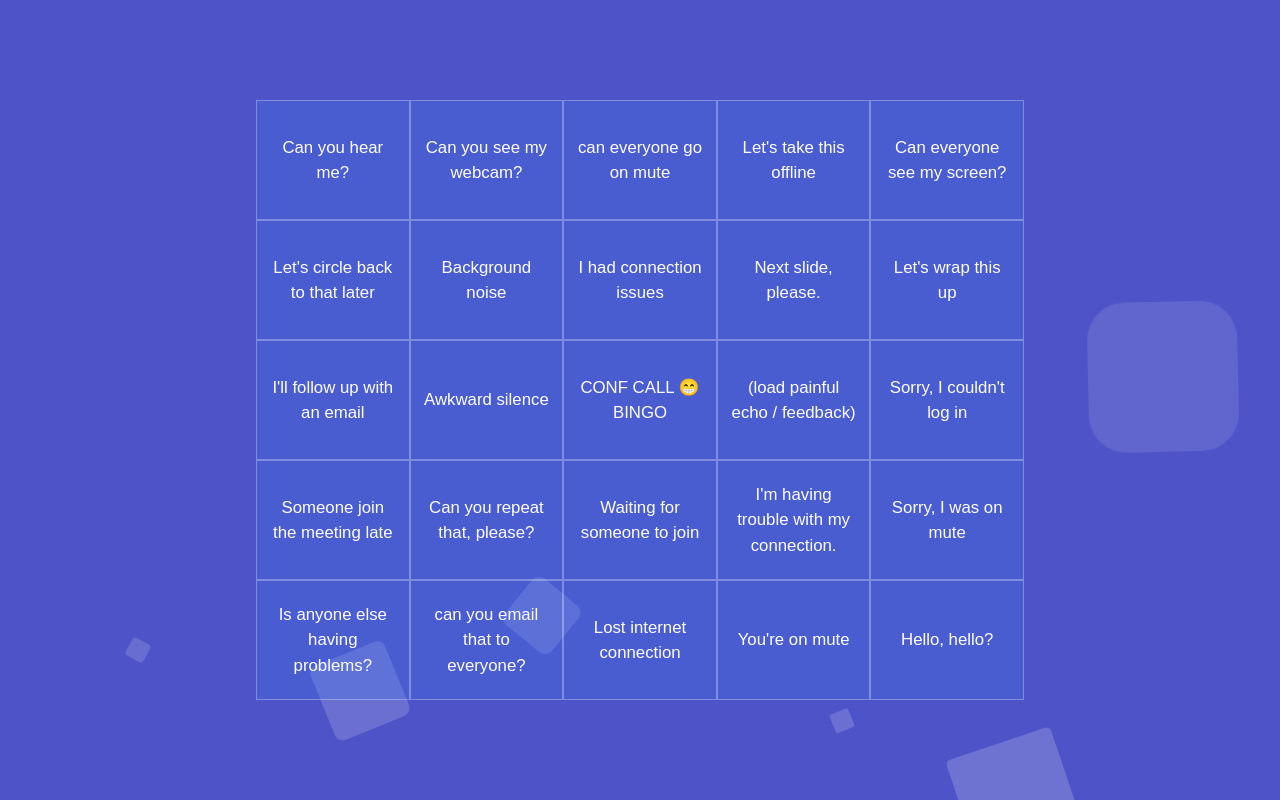
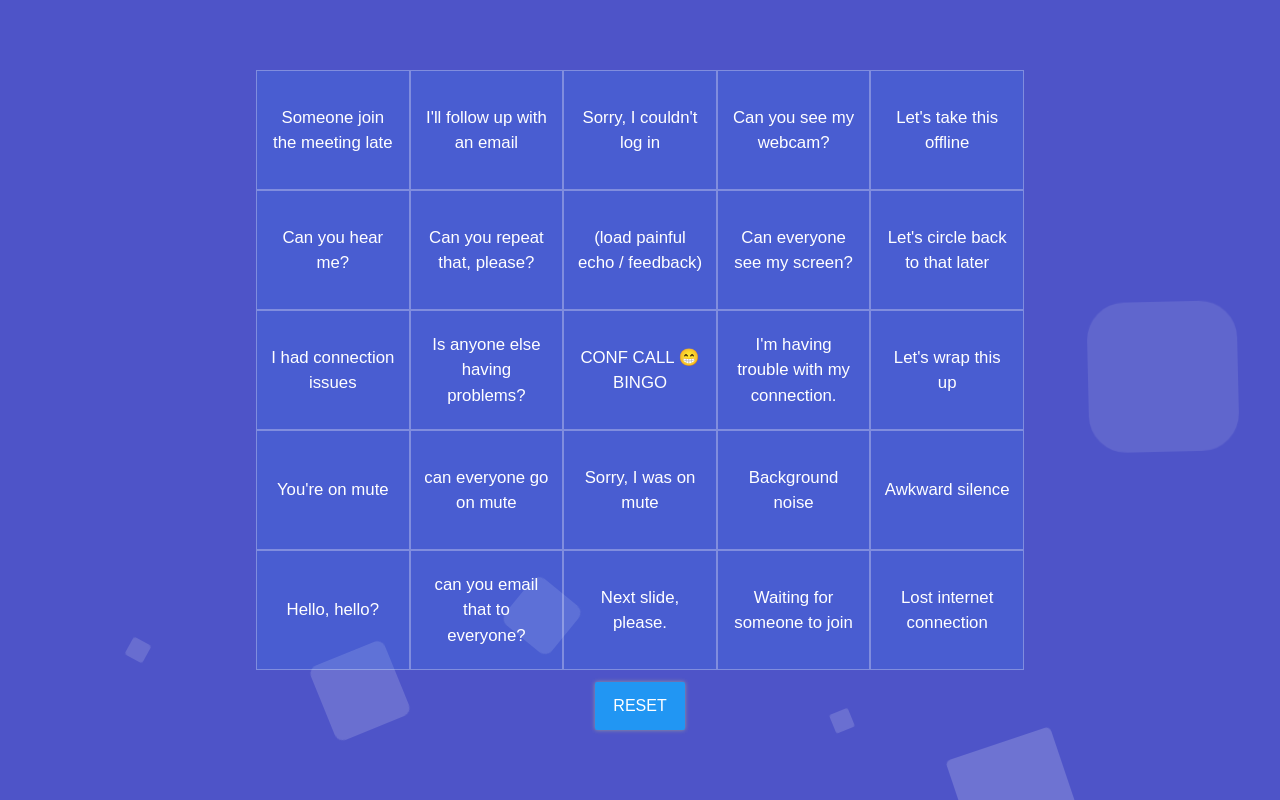
Before and after one commit to shamarazak/Video-Conference-Bingo, a Next.js app: page / in a window 1280 px wide. Built offline with nearby package versions, Linux system fonts and the light colour scheme.

Commit message:
feat: reset button

```diff
--- a/src/components/BingoTile.tsx
+++ b/src/components/BingoTile.tsx
@@ -73,23 +73,32 @@ const BingoCard = ({ setBingo, bingo }: any) => {
   const [slots, setSlots] = useState<Slot[]>([]);
   const [winningPatterns, setWinningPatterns] = useState<number[][]>([]);
   const [foundPatterns, setFoundPatterns] = useState<number[][]>([]);
+
   useEffect(() => {
+    initialSettings();
+  }, []);
+
+  const initialSettings = () => {
+    //Shuffling phrases
     const shuffledPhrases = shuffle(phrases);
+
     const middleIndex = 12;
     const newPhrases = [
       ...shuffledPhrases.slice(0, middleIndex),
       FreeSlot,
       ...shuffledPhrases.slice(middleIndex),
     ];
+
     const newSlots = newPhrases.map((phrase, index) => ({
       id: index,
       text: phrase,
       marked: index === middleIndex,
     }));
+
     setSlots(newSlots);
     const patterns = generateWinningPatterns(5);
     setWinningPatterns(patterns);
-  }, []);
+  };
 
   const shuffle = (array: string[]) => {
     for (let i = array.length - 1; i > 0; i--) {
@@ -137,26 +146,30 @@ const BingoCard = ({ setBingo, bingo }: any) => {
     }
   };
 
-  console.log(bingo);
-
   const markedStyle =
     "line-through bg-blue-500 bg-opacity-80 border border-white border-opacity-10";
   const bingoStyle =
-    markedStyle + "border-opacity-100 font-bold bg-opacity-100 bg-blue-600";
+    markedStyle + "border-opacity-100 font-semibold bg-opacity-100 bg-blue-600";
   const normal =
     "bg-blue-500 bg-opacity-20 border border-white border-opacity-30 ";
 
+  const handleReset = () => {
+    initialSettings();
+    setFoundPatterns([]);
+  };
+
   return (
-    <div className="grid grid-cols-5 lg:w-[60%] h-fit text-white ">
+    <div className="lg:w-[60%] mx-auto">
+      <div className="grid grid-cols-5  h-fit text-white ">
         {slots.map(({ id, text, marked }) => {
           const isPartOfBingo = foundPatterns.some((pattern) =>
             pattern.includes(id)
           );
-        console.log(isPartOfBingo);
+
           return (
             <div
               key={id}
-            className={`tile p-3 cursor-pointer lg:min-h-[120px] flex items-center justify-center active:bg-blue-500 ${
+              className={`ripple tile p-3 cursor-pointer lg:min-h-[120px] flex items-center justify-center active:bg-blue-500 ${
                 isPartOfBingo
                   ? marked && text !== FreeSlot
                     ? bingoStyle
@@ -172,6 +185,12 @@ const BingoCard = ({ setBingo, bingo }: any) => {
           );
         })}
       </div>
+      <div className="flex justify-center mt-3">
+        <button className="ripple" onClick={() => handleReset()}>
+          Reset
+        </button>
+      </div>
+    </div>
   );
 };
 export default BingoCard;
--- a/src/styles/globals.css
+++ b/src/styles/globals.css
@@ -8,6 +8,31 @@ body {
   -webkit-font-smoothing: antialiased;
   -moz-osx-font-smoothing: grayscale;
   font-family: "Poppins", sans-serif;
+}
+.ripple {
+  background-position: center;
+  transition: background 0.8s;
+}
+.ripple:hover {
+  background: #47a7f5 radial-gradient(circle, transparent 1%, #47a7f5 1%)
+    center/15000%;
+}
+.ripple:active {
+  background-color: #6eb9f7;
+  background-size: 100%;
+  transition: background 0s;
+}
+button {
+  border: none;
+  border-radius: 2px;
+  padding: 12px 18px;
+  font-size: 16px;
+  text-transform: uppercase;
+  cursor: pointer;
+  color: white;
+  background-color: #2196f3;
+  box-shadow: 0 0 4px #999;
+  outline: none;
 }
 
 .tile {
```
Lines whose indentation alone changed are shown as unchanged.
